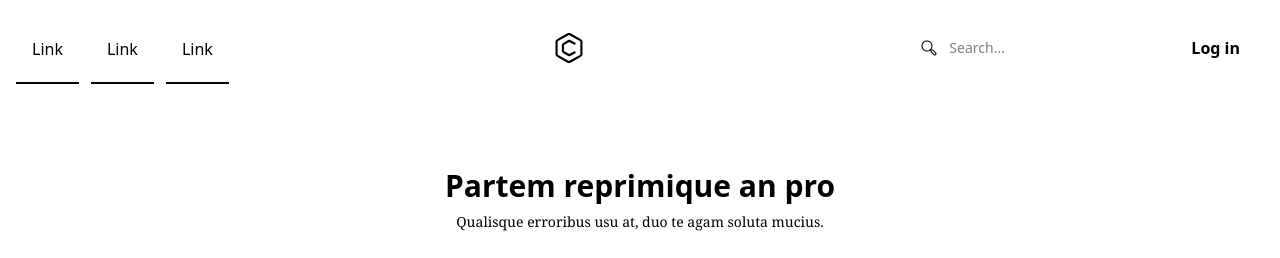
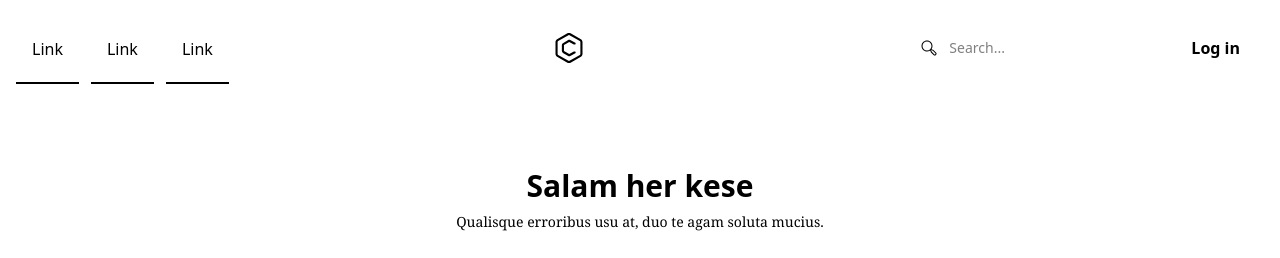
Before and after one commit to RavanGuliev/bizimsaytimiz, a plain HTML site: page index.htm in a window 1280 px wide. Shown: the top 258 px of the page. Drawn offline with nearby package versions, Linux system fonts and the light colour scheme.

Commit message:
indexfix

```diff
--- a/index.htm
+++ b/index.htm
@@ -53,7 +53,7 @@
     <section class="py-6 sm:py-12 dark:bg-gray-100 dark:text-gray-800">
 	<div class="container p-6 mx-auto space-y-8">
 		<div class="space-y-2 text-center">
-			<h2 class="text-3xl font-bold">Partem reprimique an pro</h2>
+			<h2 class="text-3xl font-bold">Salam her kese </h2>
 			<p class="font-serif text-sm dark:text-gray-600">Qualisque erroribus usu at, duo te agam soluta mucius.</p>
 		</div>
 		<div id="cards" class="grid grid-cols-1 gap-x-4 gap-y-8 md:grid-cols-2 lg:grid-cols-4">
```
